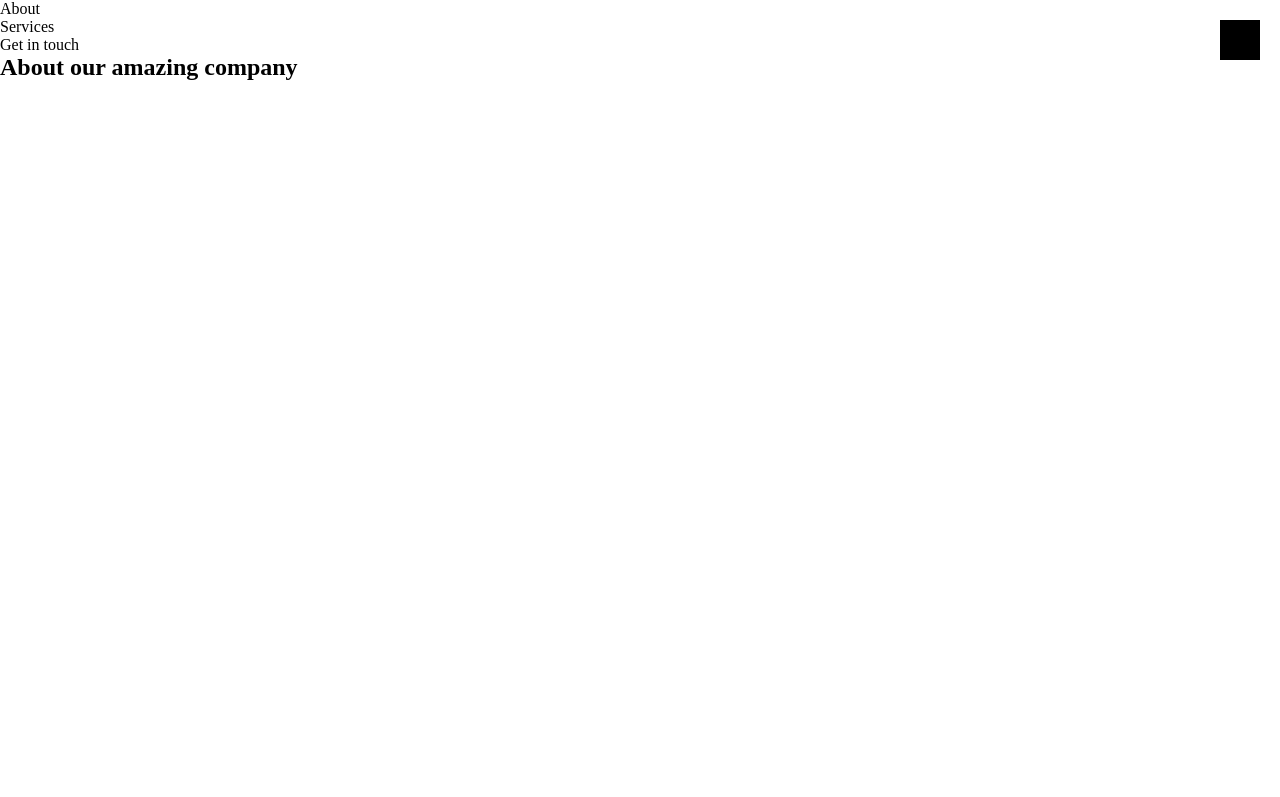
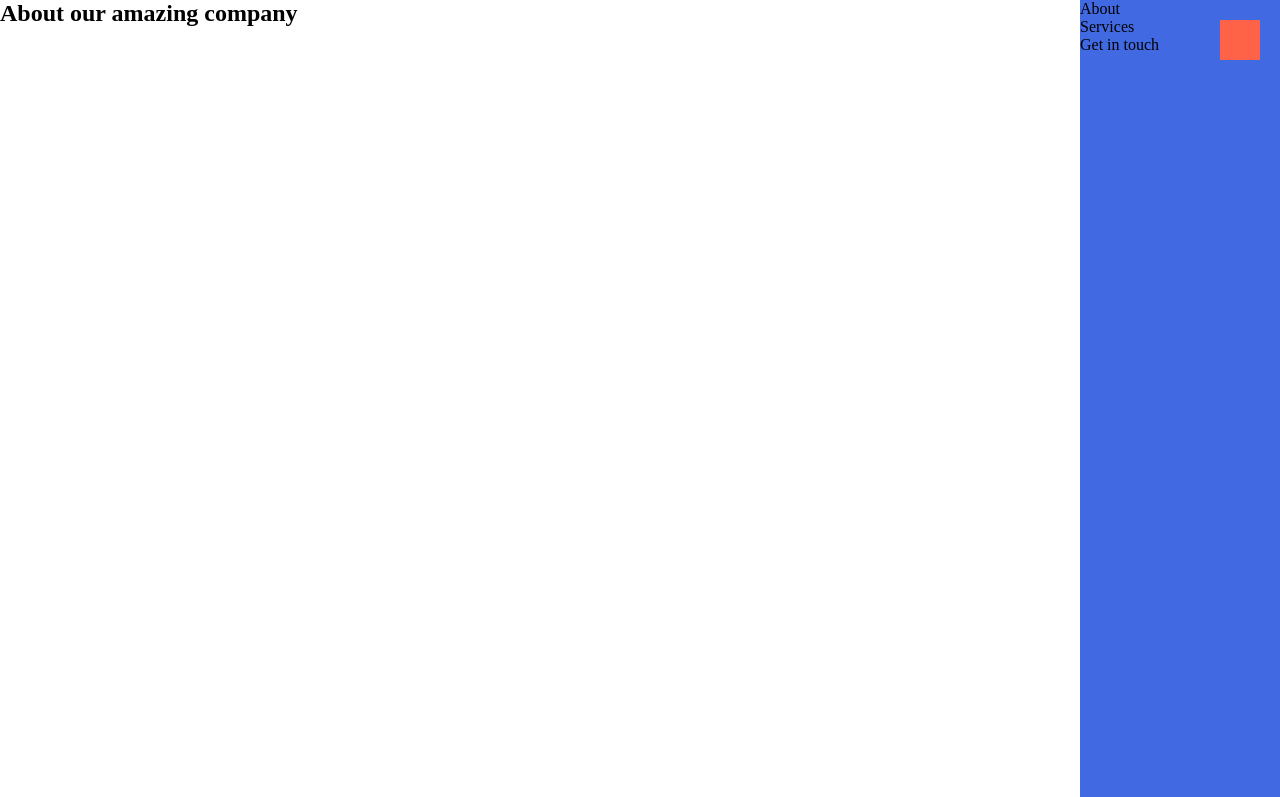
Before and after one commit to MatleBeatrix/w2-practices, a plain HTML site: page index.html in a window 1280 px wide. Both pictures are taken after a click on the button 1240 px from the left and 40 px from the top of the page. Shown: the top 797 px of the page. Drawn offline with Linux system fonts and the light colour scheme; a web font is replaced by a local one.

Commit message:
all changed

```diff
--- a/index.html
+++ b/index.html
@@ -14,11 +14,11 @@
     <link rel="stylesheet" href="./style.css" />
     <script src="./script.js"></script>
 </head>
-<body>
+<body id="bodyID">
     <!-- menü gomb-->
     <button id="menu-btn"></button>
     <!--menü-->
-    <nav>
+    <nav id="nav">
         <ul>
             <li><a href="#about">About</a></li>
                 <!-- <a> Alt tag
--- a/script.js
+++ b/script.js
@@ -1,5 +1,6 @@
 function buttonClicked(event){
     event.target.classList.toggle("clicked");
+    document.getElementById("nav").classList.toggle("clicked");
 }
 
 function loadEvent() {
@@ -8,3 +9,11 @@ function loadEvent() {
     document.getElementById("menu-btn").addEventListener("click", buttonClicked);
 }
 window.addEventListener("load", loadEvent);
+
+//body kapja a class nevet, de működjön ugyanúgy
+
+/*
+function buttonClicked(event){
+    document.getElementById("bodyID").classList.toggle("clicked");
+}
+*/
--- a/style.css
+++ b/style.css
@@ -1,4 +1,5 @@
-* {
+*
+{
   margin: 0;
   padding: 0;
   border: 0;
@@ -55,7 +56,30 @@
     width: 40px;
     height: 40px;
     margin: 20px;
+    /*Z index határozza meg hogy melyik legyen elöl*/
+    z-index: 10;
 
     background-color: black;
 
 }
+
+/*ELEMEK DIZÁJNOLÁSA*/
+
+#menu-btn.clicked{
+  background-color:tomato;
+}
+
+#nav{
+  position: fixed;
+  top: 0;
+  right: -200px;    /*Kitoljuk hogy ne látszodjon*/
+  width: 200px;
+  height: 100vh;
+  z-index: 9;
+
+  background-color: royalblue;
+}
+
+#nav.clicked{
+  right: 0;
+}
```
Lines whose indentation alone changed are shown as unchanged.
